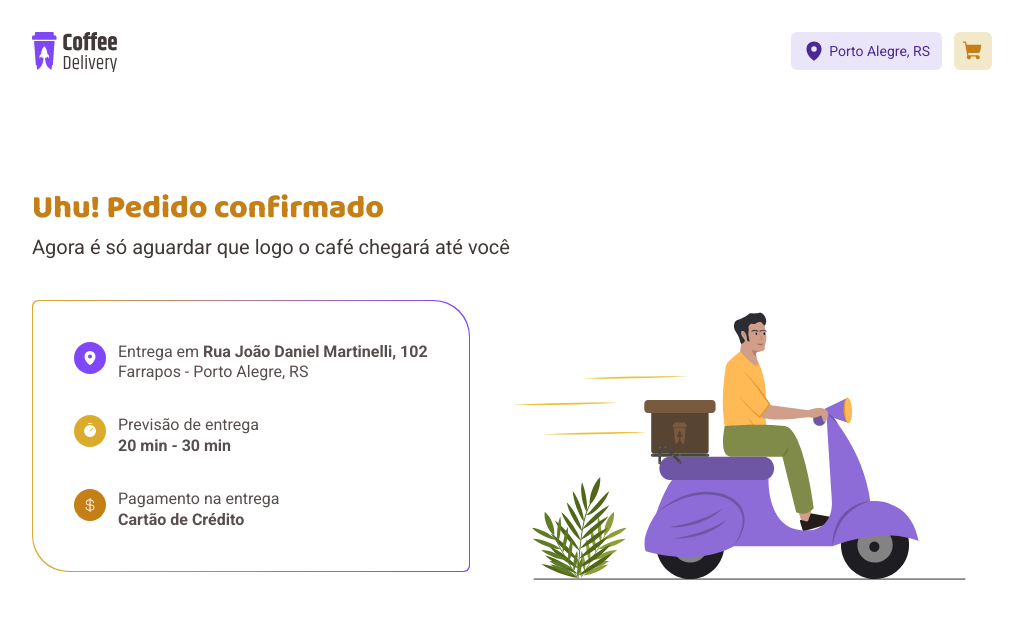
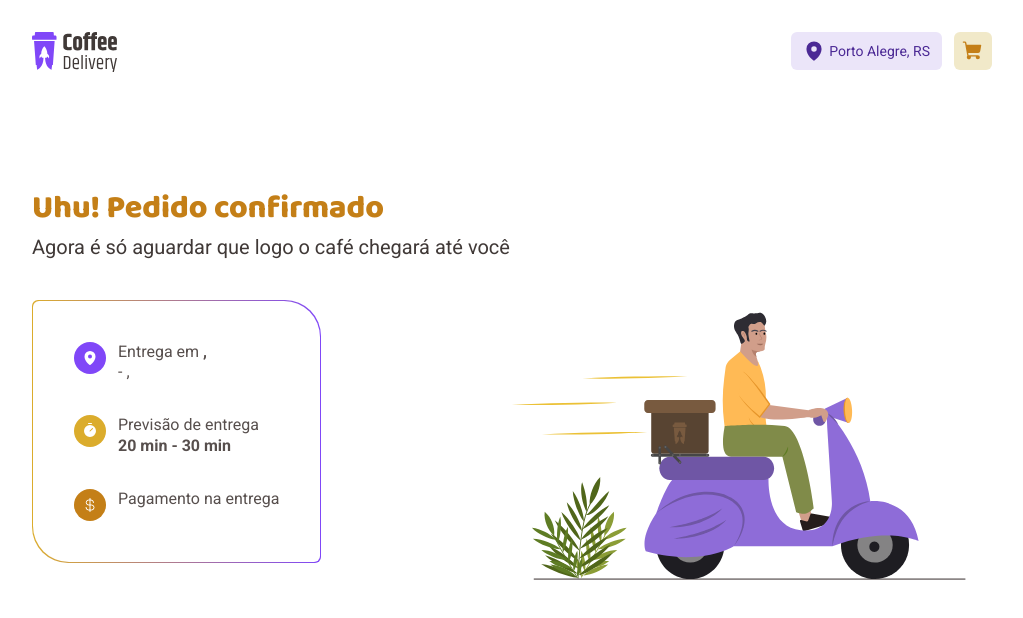
Before and after one commit to felipefss/ignite, a React (Vite) app in the folder 02-coffee-delivery/: page /success in a window 1280 px wide. Shown: the top 618 px of the page, without its empty margins (128-1151 px from the left). Built offline with nearby package versions, Linux system fonts and the light colour scheme.

Commit message:
Finish implementing Success page.

```diff
--- a/02-coffee-delivery/src/contexts/CartContext.tsx
+++ b/02-coffee-delivery/src/contexts/CartContext.tsx
@@ -31,7 +31,18 @@ interface ICartContext {
   removeCartItem: (id: number) => void;
   updatePaymentType: (value: PaymentType) => void;
   updateDeliveryAddress: (key: keyof DeliveryAddress, value: string) => void;
+  clearCheckout: () => void;
 }
+
+const emptyDeliveryDetails = {
+  cep: '',
+  rua: '',
+  numero: '',
+  complemento: '',
+  bairro: '',
+  cidade: '',
+  uf: ''
+};
 
 type PaymentType = 'credit' | 'debit' | 'cash';
 
@@ -39,16 +50,8 @@ export const CartContext = createContext({} as ICartContext);
 
 export function CartProvider({ children }: CartProviderProps) {
   const [cart, setCart] = useState<Coffee[]>([]);
-  const [paymentType, setPamentType] = useState<PaymentType>();
-  const [deliveryDetails, setDeliveryDetails] = useState({
-    cep: '',
-    rua: '',
-    numero: '',
-    complemento: '',
-    bairro: '',
-    cidade: '',
-    uf: ''
-  });
+  const [paymentType, setPaymentType] = useState<PaymentType>();
+  const [deliveryDetails, setDeliveryDetails] = useState(emptyDeliveryDetails);
 
   function addToCart(coffee: Coffee) {
     if (cart.find(item => item.id === coffee.id)) {
@@ -77,11 +80,16 @@ export function CartProvider({ children }: CartProviderProps) {
   }
 
   function updatePaymentType(value: PaymentType) {
-    setPamentType(value);
+    setPaymentType(value);
   }
 
   function updateDeliveryAddress(key: keyof DeliveryAddress, value: string) {
     setDeliveryDetails(prev => ({ ...prev, [key]: value }));
+  }
+
+  function clearCheckout() {
+    setCart([]);
+    setDeliveryDetails(emptyDeliveryDetails);
   }
 
   return (
@@ -93,7 +101,8 @@ export function CartProvider({ children }: CartProviderProps) {
       updateCartItem,
       removeCartItem,
       updatePaymentType,
-      updateDeliveryAddress
+      updateDeliveryAddress,
+      clearCheckout
     }}>
       {children}
     </CartContext.Provider>
--- a/02-coffee-delivery/src/pages/Checkout/components/OrderDetails/index.tsx
+++ b/02-coffee-delivery/src/pages/Checkout/components/OrderDetails/index.tsx
@@ -11,7 +11,7 @@ import * as Styled from './styles';
 const DELIVERY_RATE = 3.5;
 
 export function OrderDetails() {
-  const { cart, paymentType, deliveryDetails } = useContext(CartContext);
+  const { cart, paymentType, deliveryDetails, clearCheckout } = useContext(CartContext);
   const navigate = useNavigate();
 
   const subTotal = cart.reduce((sum, item) => sum + (item.price * item.quantity), 0);
--- a/02-coffee-delivery/src/pages/Success/index.tsx
+++ b/02-coffee-delivery/src/pages/Success/index.tsx
@@ -1,8 +1,20 @@
 import { CurrencyDollar, MapPin, Timer } from "phosphor-react";
+import { useContext } from "react";
+import { CartContext } from "../../contexts/CartContext";
 
 import * as Styled from './styles';
 
+const paymentMapping = {
+  credit: 'Crédito',
+  debit: 'Débito',
+  cash: 'Dinheiro'
+};
+
 export function Success() {
+  const { deliveryDetails, paymentType } = useContext(CartContext);
+
+  const mappedPaymentType = paymentType ? paymentMapping[paymentType] : null;
+
   return (
     <Styled.SuccessContainer>
       <Styled.Title>Uhu! Pedido confirmado</Styled.Title>
@@ -18,8 +30,8 @@ export function Success() {
               </Styled.Icon>
 
               <div>
-                <span>Entrega em <strong>Rua João Daniel Martinelli, 102</strong></span>
-                <span>Farrapos - Porto Alegre, RS</span>
+                <span>Entrega em <strong>{deliveryDetails.rua}, {deliveryDetails.numero}</strong></span>
+                <span>{deliveryDetails.bairro} - {deliveryDetails.cidade}, {deliveryDetails.uf}</span>
               </div>
             </Styled.InfoDetail>
 
@@ -41,7 +53,7 @@ export function Success() {
 
               <div>
                 <span>Pagamento na entrega</span>
-                <strong>Cartão de Crédito</strong>
+                <strong>{mappedPaymentType}</strong>
               </div>
             </Styled.InfoDetail>
 
```
